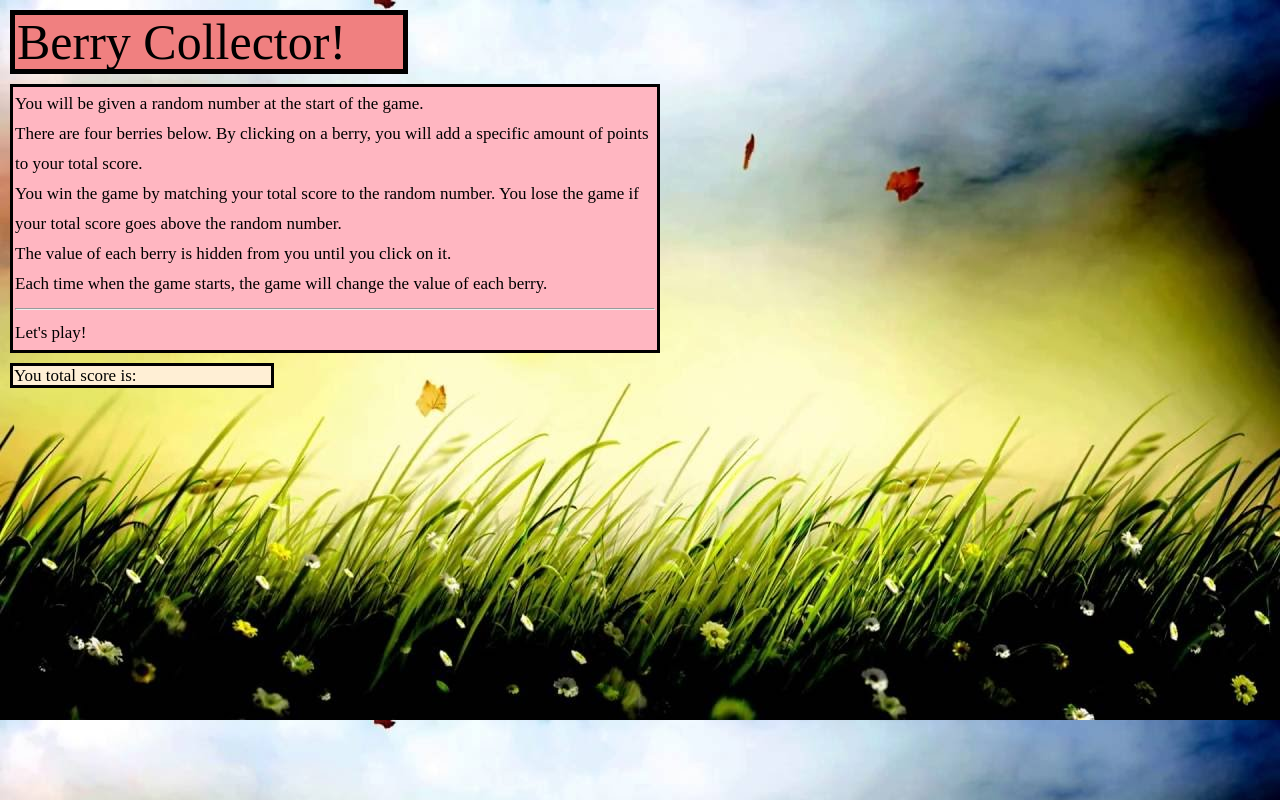
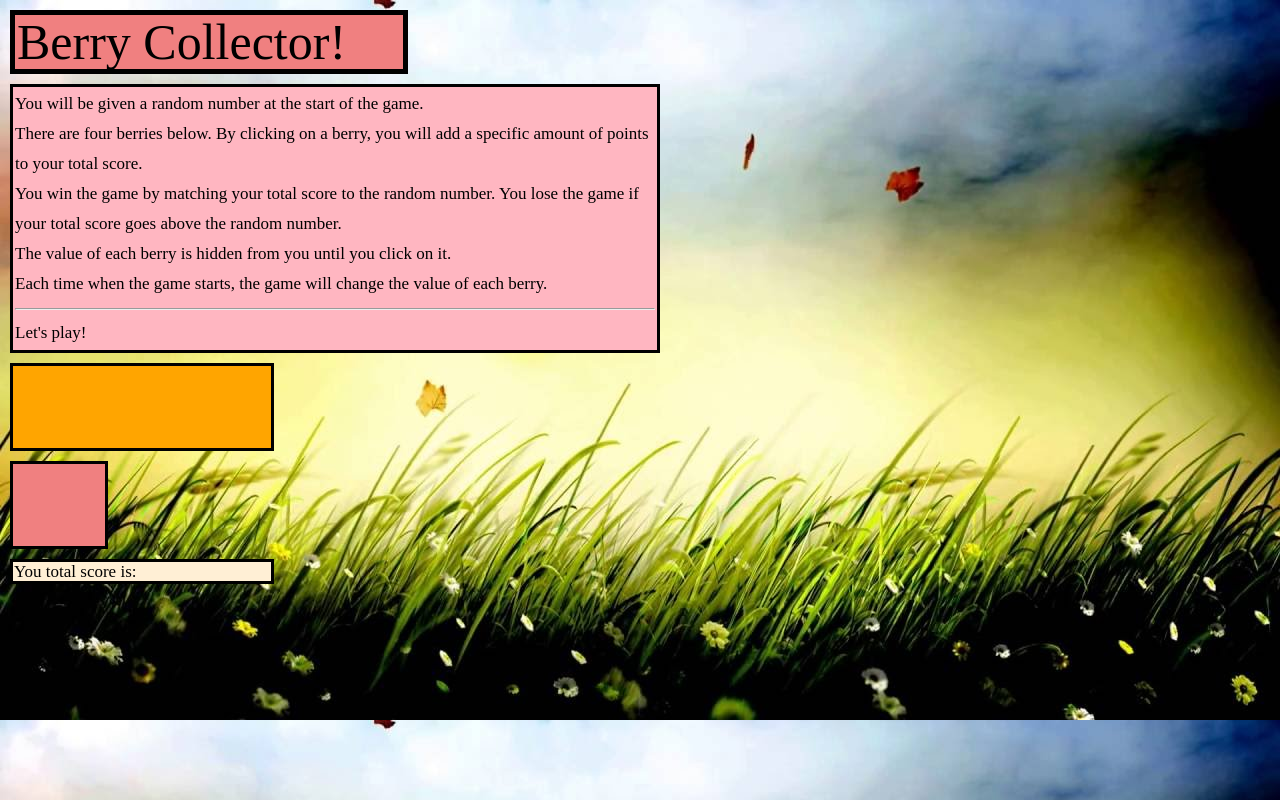
Before and after one commit to leoncecilia17/unit-4-game, a plain HTML site: page index.html in a window 1280 px wide. Drawn offline with nearby package versions, Linux system fonts and the light colour scheme.

Commit message:
updates to html and css

```diff
--- a/assets/css/style.css
+++ b/assets/css/style.css
@@ -27,6 +27,36 @@ header {
     line-height: 30px;
 }
 
+.randomnumber {
+    border-width: 3px;
+    border-color: black;
+    border-style: solid;
+    color: black;
+    background-color: orange;
+    width: 20%;
+    height: 80px;
+    font-size: 34px;
+    padding: 1px;
+    margin: 10px;
+}
+
+.clearfix {
+    clear:both;
+}
+
+.scoretracker {
+    border-width: 3px;
+    border-color: black;
+    border-style: solid;
+    color: black;
+    background-color: lightcoral;
+    width: 7%;
+    height: 80px;
+    font-size: 34px;
+    padding: 1px;
+    margin: 10px;
+}
+
 .scorelabel {
     border-width: 3px;
     border-color: black;
--- a/index.html
+++ b/index.html
@@ -24,6 +24,12 @@
         <p>Let's play!</p>
     </div>
 
+    <div class = "randomnumber">
+        <div class = "clearfix"></div>
+    </div>
+
+    <div class = "scoretracker"></div>
+
     <div class = "scorelabel">
         <p>You total score is:</p>
     </div>
```
